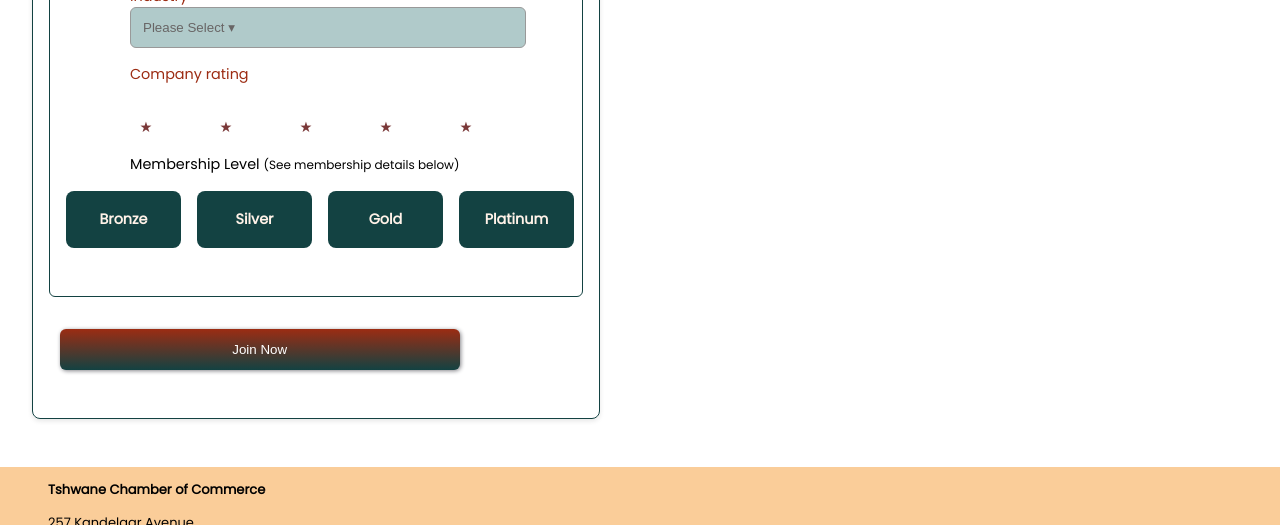
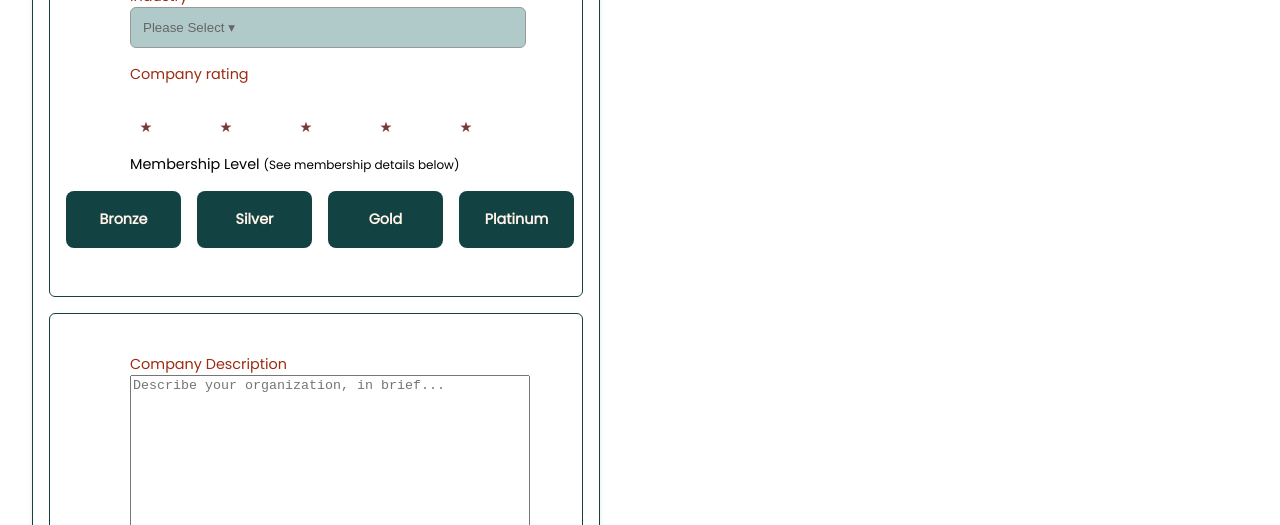
Before and after one commit to Nompilon/wdd231, a plain HTML site: page chamber/join.html in a window 1280 px wide. Shown: the part 1130-1655 px from the top of the page. Drawn offline with Linux system fonts and the light colour scheme; files whose address does not match are found by name.

Commit message:
extarea added

```diff
--- a/chamber/join.html
+++ b/chamber/join.html
@@ -56,9 +56,9 @@
                                     required></label>
                             <label>Last Name* <input type="text" name="lname" autocomplete="family-name"
                                     required></label>
-                            <label>Phone <input type="tel" name="phone" autocomplete="tel"
+                            <label>Phone <input type="text" name="phone" autocomplete="tel"
                                     placeholder="1235551234"></label>
-                            <label>Email* <input type="email" name="email" placeholder="someone@gmail.com"
+                            <label>Email* <input type="text" name="email" placeholder="someone@gmail.com"
                                     autocomplete="email" required></label>
                             <label>Position<input type="text" name="position" placeholder="e.g. Marketing Director"
                                     pattern="[A-Za-z\s\-]{7,}"
@@ -117,6 +117,12 @@
                                 <label for="platinum" class="membership-option">Platinum</label>
                             </div>
                         </fieldset>
+                        <fieldset>
+                            <div class="optional">
+                                <label for="description">Company Description</label>
+                                <textarea id="description" name="company-description" class="form-control" rows="8" placeholder="Describe your organization, in brief..." length="500" title="Optional descriptionof your organization"></textarea>
+                            </div>
+                        </fieldset>
                         <input type="submit" value="Join Now">
                         <input type="hidden" id="formLoadTimestamp" name="formLoadTimestamp" value="">
                     </form>
--- a/chamber/styles/small.css
+++ b/chamber/styles/small.css
@@ -558,6 +558,13 @@ legend {
     color: gold;
 }
 
+#description {
+    width: 100%;
+    max-width: 400px;
+    height: 160px;
+    resize: none;
+    box-sizing: border-box;
+}
 .membership-options {
     display: grid;
     grid-template-columns: 1fr 1fr;
@@ -569,7 +576,6 @@ legend {
     margin: 1rem auto;
     width: 100%;
     max-width: 1000px;
-    /* Optional limit for wide screens */
     padding: 2rem;
 }
 .card2,
@@ -582,13 +588,9 @@ form {
     box-shadow: 0 2px 5px rgba(0, 0, 0, 0.1);
 }
 
-/*.card2 h3 {
-    color: #445ba9;
-    margin-top: 0;
-}*/
 
 .card2 p {
-    margin: .5rem 0 0 0;
+    margin: .5rem 0 00;
     padding: 1rem;
     font-size: .9rem;
 }
```
